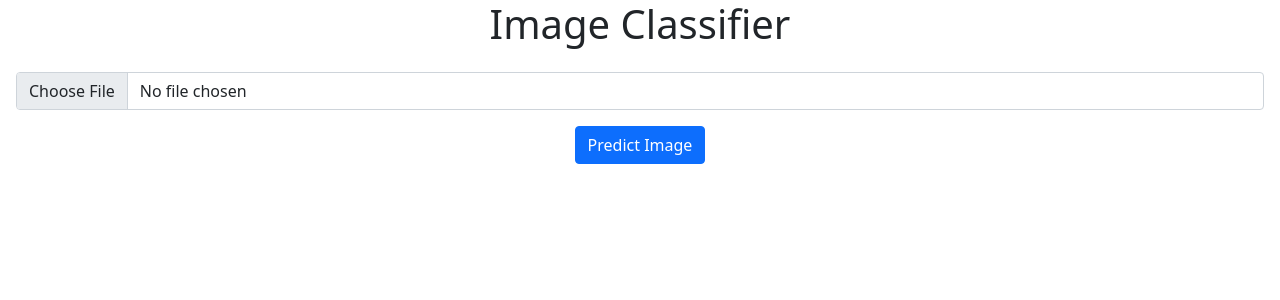
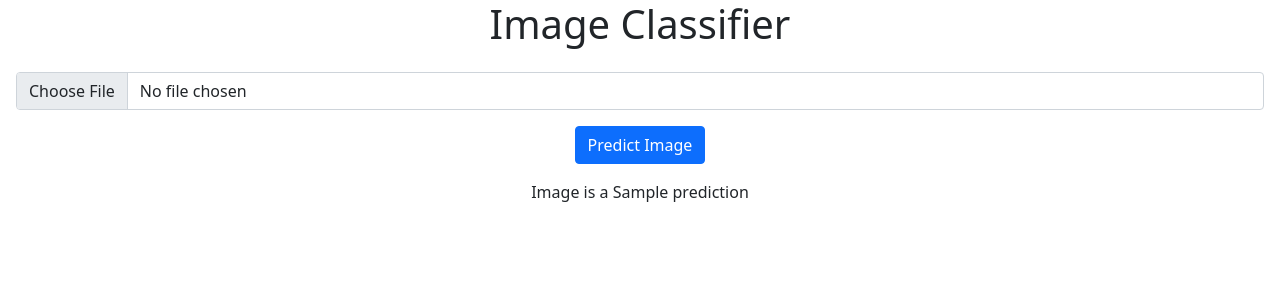
Before and after one commit to Cyrill98/FlaskWeb-Prediction, a Flask app: template templates/index.html in a window 1280 px wide. Shown: the top 300 px of the page. Run offline with Flask 2, Linux system fonts and the light colour scheme; the template is opened without the code that fills it: most values are stand-ins (such as "Sample title", 1, 10 or a date in 2020).

Commit message:
Prediction

```diff
--- a/app.py
+++ b/app.py
@@ -1,6 +1,14 @@
 from flask import Flask, render_template, request
 
+# ML Packages
+from keras.preprocessing.image import load_img
+from keras.preprocessing.image import img_to_array
+from keras.applications.vgg16 import preprocess_input
+from keras.applications.vgg16 import decode_predictions
+from keras.applications.vgg16 import VGG16
+
 app = Flask(__name__)
+model = VGG16()
 
 @app.route('/', methods=['GET'])
 def hello_world():
@@ -12,10 +20,18 @@ def predict():
     image_path = "./Images/" + imagefile.filename
     imagefile.save(image_path)
 
+    image = load_img(image_path, target_size=(224,224))
+    image = img_to_array(image)
+    image = image.reshape((1, image.shape[0], image.shape[1], image.shape[2]))
+    image = preprocess_input(image)
+    yhat = model.predict(image)
+    label = decode_predictions(yhat)
+    label = label[0][0]
 
+    classification = '% (%.4f%%)' % (label[1], label[2]*100)
 
-    return render_template(index.html)
+    return render_template('index.html', prediction=classification)
 
 if __name__ == '__main__':
 
-    app.run(port = 3000, debug=True)
+    app.run(port=3000, debug=True)
--- a/templates/index.html
+++ b/templates/index.html
@@ -9,6 +9,9 @@
               <input class="form-control" type="file" name="imagefile">
               <input class="btn btn-primary mt-3" type="submit" value="Predict Image">
             </form>
+            {% if prediction %}
+                <p class="text-center">Image is a {{prediction}}</p>
+            {% endif %}
         </body>
     </head>
 </html>
```
Also changed, not shown: Images/cat.jpg (added).
